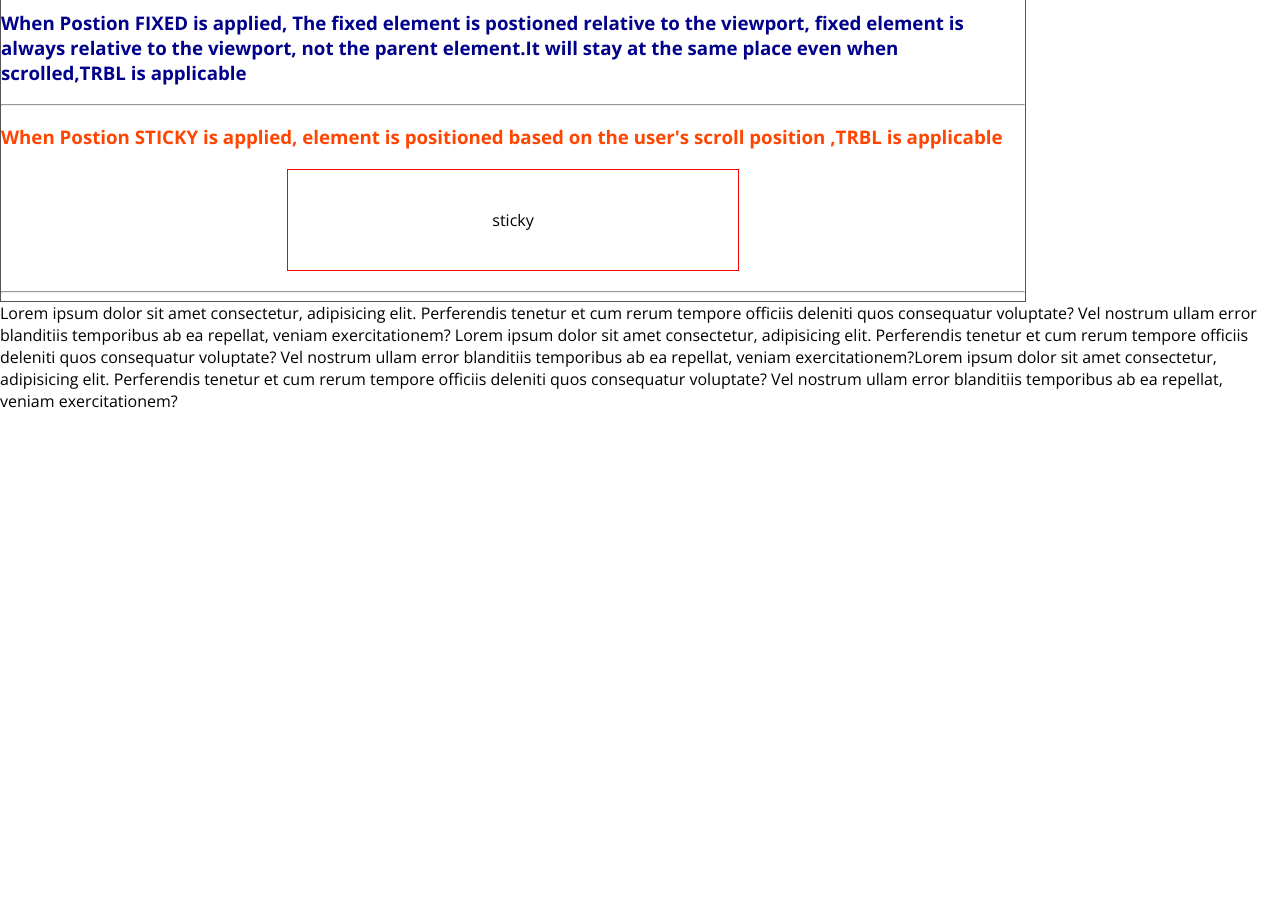
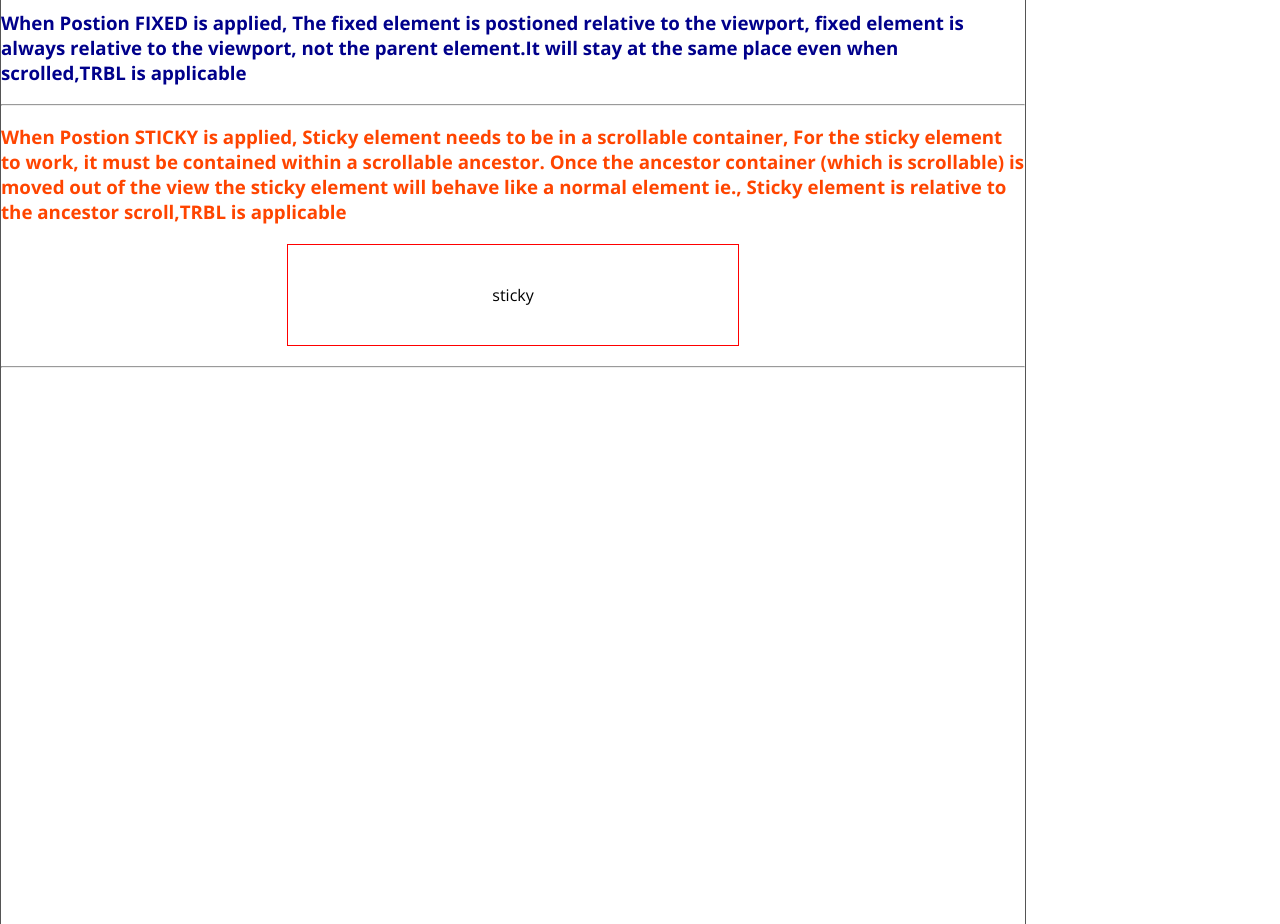
Before and after one commit to prudhvikaranam/CSS3, a plain HTML site: page index.html in a window 1280 px wide. Shown: the part 800-1724 px from the top of the page. Drawn offline with nearby package versions, Linux system fonts and the light colour scheme.

Commit message:
adding info on the sticky position

```diff
--- a/index.html
+++ b/index.html
@@ -45,7 +45,7 @@
             scrolled,TRBL is applicable</h3>
         <div class="fixed item">fixed</div>
         <hr />
-        <h3>When Postion <b>STICKY</b> is applied, element is positioned based on the user's scroll position ,TRBL is
+        <h3>When Postion <b>STICKY</b> is applied, Sticky element needs to be in a scrollable container, For the sticky element to work, it must be contained within a scrollable ancestor. Once the ancestor container (which is scrollable) is moved out of the view the sticky element will behave like a normal element ie., Sticky element is relative to the ancestor scroll,TRBL is
             applicable</h3>
         <div class="sticky item">sticky</div>
         <hr />
--- a/style.css
+++ b/style.css
@@ -12,6 +12,7 @@ body {
     min-width: 65%;
     max-width: 80%;
     /* position: relative; */
+    height: 300vh;
 }
 
 .positions-container .item {
```
